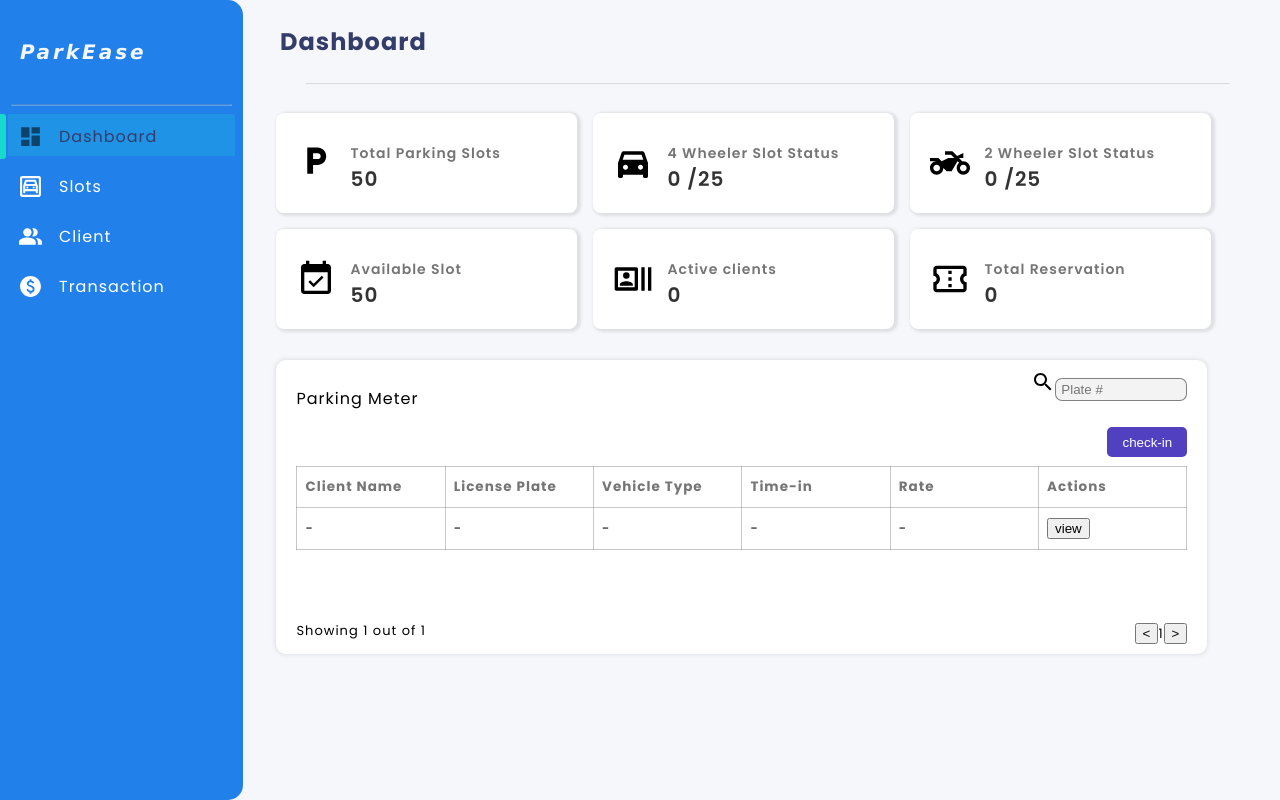
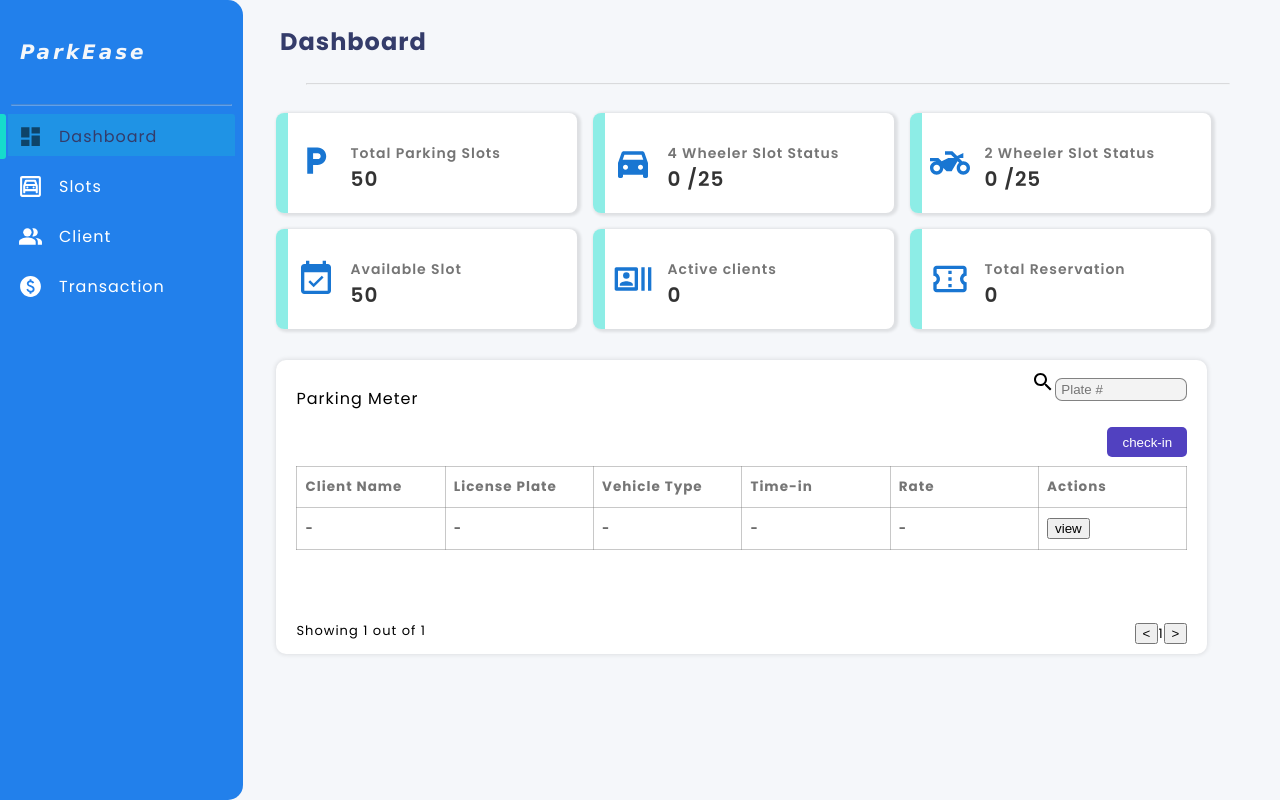
Before and after one commit to froyd03/Parking-Managment-System, a React (Vite) app: page / in a window 1280 px wide. Built offline with nearby package versions, Linux system fonts and the light colour scheme.

Commit message:
added temporary storage and some additional design

```diff
--- a/src/pages/Client/Client.css
+++ b/src/pages/Client/Client.css
@@ -1,23 +1,33 @@
 
-.main-content {
-    padding: 30px;
+
+.main-content hr{
+    margin-bottom: 25px;
 }
 
+.main-content h3 {
+    font-size: 24px;
+    margin: 1em 0 1em 1em;
+    font-weight: bold;
+    color: #343c6a;
+}
 
-
+.main-content label {
+    margin-left: 2%;
+}
 
 /* Dashboard Styles */
 .dashboard-grid {
     display: grid;
     grid-template-columns: repeat(auto-fit, minmax(250px, 1fr));
-    gap: 20px;
+    gap: 15px;
     margin-bottom: 30px;
+    margin-left: 2%;
 }
 
 .dashboard-item {
     background-color: #ffffff;
     border-radius: 10px;
-    padding: 20px;
+    padding: 10px;
     box-shadow: 0 4px 6px rgba(0, 0, 0, 0.1);
     display: flex;
     align-items: center;
@@ -57,6 +67,7 @@
     background-color: #ffffff;
     padding: 20px;
     border-radius: 10px;
+    margin-left: 2%;
     box-shadow: 0 4px 6px rgba(0, 0, 0, 0.1);
 }
 
@@ -110,6 +121,7 @@ select:focus {
     border: 1px solid #ddd;
     margin-bottom: 20px;
     font-size: 16px;
+    margin-left: 2%;
     background-color: #fff;
 }
 
--- a/src/pages/Client/Client.jsx
+++ b/src/pages/Client/Client.jsx
@@ -3,8 +3,38 @@ import VIP from '@mui/icons-material/StarBorderOutlined';
 import Guest from '@mui/icons-material/HelpOutlineOutlined';
 import Member from '@mui/icons-material/PersonOutlined';
 import Record from '../../components/Record.jsx'
+import { useEffect, useRef, useState } from 'react';
+
 
 export default function Client(){
+
+    const tableRow = JSON.parse(localStorage.getItem("data")) || [];
+    const [sort, setSort] = useState(tableRow);
+
+
+    function handleSort(e){
+        if(e.target.value === "all"){
+            setSort([...tableRow])
+        }else if(e.target.value === "VIP"){
+            const sortVIP = tableRow.filter(value => {
+                return value.clientType === "VIP"
+            })
+            setSort([...sortVIP])
+
+        }else if(e.target.value === "guest"){
+            const sortGuest = tableRow.filter(value => {
+                return value.clientType === "Guest"
+            })
+
+            setSort([...sortGuest])
+        }else if(e.target.value === "member"){
+            const sortMember = tableRow.filter(value => {
+                return value.clientType === "Member"
+            })
+            setSort([...sortMember])
+        }
+    }
+
     return(
         <section>
 
@@ -17,7 +47,8 @@ export default function Client(){
             <div className="main-wrapper">
 
                 <div className="main-content">
-                    <h2>Client Type</h2>
+                    <h3>Client Type</h3>
+                    <hr />
                         <div className="dashboard-grid">
                             <div className="dashboard-item">
                                 <div className="dashboard-icon">
@@ -49,8 +80,8 @@ export default function Client(){
                                 </div>
                             </div>
                         </div>
-                    <label for="clientTypeSort">Sort by Client Type:</label>
-                    <select id="clientTypeSort" onchange="sortClientData()">
+                    <label htmlFor="clientTypeSort">Sort by Client Type:</label>
+                    <select onChange={handleSort} id="clientTypeSort" >
                         <option value="all">All</option>
                         <option value="member">Members</option>
                         <option value="VIP">VIP Members</option>
@@ -69,14 +100,22 @@ export default function Client(){
                                         <th></th>
                                     </tr>
                                 </thead>
-                                <tbody id="clientTableBody"></tbody>
+                                <tbody id="clientTableBody">
+                                    {sort.map((value, index) =>
+                                        <tr key={index}>
+                                            <td>{index}</td>
+                                            <td>{value.ClientName}</td>
+                                            <td>{value.licensePlate}</td>
+                                            <td>{value.clientType}</td>
+                                        </tr>)}
+                                </tbody>
                             </table>
                         </div>
                     </div>
                     <div id="pagination-controls">
-                        <button id="prevPageBtn" className="pagination-btn" onclick="changePage(-1)">Prev</button>
+                        <button id="prevPageBtn" className="pagination-btn" >Prev</button>
                         <span id="pageInfo">Page 1 of 1</span>
-                        <button id="nextPageBtn" className="pagination-btn" onclick="changePage(1)">Next</button>
+                        <button id="nextPageBtn" className="pagination-btn" >Next</button>
                     </div>
                 </div>
             </div>
--- a/src/pages/Dashboard/Dashboard.css
+++ b/src/pages/Dashboard/Dashboard.css
@@ -45,8 +45,20 @@ section{
     padding: 30px 0px 0px 20px;
     background-color: white;
     border-radius: 8px;
+    position: relative;
     transition: transform 0.3s ease, box-shadow 0.3s ease;
     box-shadow: 2px 1px 3px 2px rgba(0, 0, 0, 0.096);
+}
+
+.total-slot::before{
+    content: "";
+    position: absolute;
+    left: 0;
+    top: 0;
+    width: 12px;
+    height: 100%;
+    border-radius: 8px 0px 0px 8px;
+    background-color: #16dbcb7c;
 }
 
 .total-slot:hover,
--- a/src/pages/Dashboard/Dashboard.jsx
+++ b/src/pages/Dashboard/Dashboard.jsx
@@ -9,15 +9,20 @@ import RecentActorsOutlinedIcon from '@mui/icons-material/RecentActorsOutlined';
 import SearchIcon from '@mui/icons-material/Search';
 import Record from '../../components/Record.jsx'
 
+
 export default function Dashboard(){
 
-    const [tableRow, setTableRow] = useState([
-                                        {ClientName: "-",
-                                        licensePlate: "-",
-                                        vehicleType: "-",
-                                        timeIn: "-",
-                                        Rate: "-",
-                                        Actions: "-"}])
+     const [tableRow, setTableRow] = useState(() => {
+        return JSON.parse(localStorage.getItem("data")) ||
+            [{ClientName: "-",
+            licensePlate: "-",
+            vehicleType: "-",
+            clientType: "-",
+            timeIn: "-",
+            Rate: "-",
+            Actions: "-"}];
+     });
+
 
     const [showForm, setShowForm] = useState(false);
     const [isShowDetails, setShowDetails] = useState(false);
@@ -123,6 +128,7 @@ export default function Dashboard(){
                 ClientName:  nameInput.current.value,
                 licensePlate: plateInpt.current.value.toUpperCase(),
                 vehicleType: vehicleRbtn.current.checked ? "Car" : "Motorcycle",
+                clientType: clientOpt.current.value,
                 timeIn: formatDate(),
                 Rate: vehicleRbtn.current.checked ? "₱15/hr" : "₱7/hr",
             }
@@ -162,12 +168,27 @@ export default function Dashboard(){
         }
     }
 
-    const [fourWheelStatus, setFourWheel] = useState(0);
-    const [twoWheelStatus, setTwoWheel] = useState(0);
-    const [availSlot, setAvailSlot] = useState();
+    const [fourWheelStatus, setFourWheel] = useState(() => {
+        let count = 0;
+        tableRow.forEach(value => {
+            if(value.vehicleType === "Car") count++;
+        })
+        return count;
+    });
+
+    const [twoWheelStatus, setTwoWheel] = useState(() => {
+        let count = 0;
+        tableRow.forEach(value => {
+            if(value.vehicleType === "Motorcycle") count++;
+        })
+        return count;
+    });
+
+    const [availSlot, setAvailSlot] = useState(0);
     const [activeClient, setActive] = useState(0);
 
     useEffect(()=> {
+        localStorage.setItem("data", JSON.stringify(tableRow));
         setAvailSlot(50-(fourWheelStatus + twoWheelStatus))
         setActive(fourWheelStatus + twoWheelStatus)
     }, [tableRow])
@@ -180,24 +201,27 @@ export default function Dashboard(){
                 <hr />
                 <div className="manage">
                 <div className="park-manager">
-                    <Record icon={<LocalParkingIcon sx={{fontSize: 35}} className='icon'/>}
+                    <Record icon={<LocalParkingIcon
+                                    color='primary'
+                                    sx={{fontSize: 35}}
+                                    className='icon'/>}
                         title="Total Parking Slots"
                         number={50}/>
-                    <Record icon={<DirectionsCarFilledIcon sx={{fontSize: 40}} className='icon'/>}
+                    <Record icon={<DirectionsCarFilledIcon color='primary' sx={{fontSize: 40}} className='icon'/>}
                         title="4 Wheeler Slot Status"
                         number={fourWheelStatus}
                         total="/25"/>
-                    <Record icon={<TwoWheelerOutlinedIcon sx={{fontSize: 40}} className='icon'/>}
+                    <Record icon={<TwoWheelerOutlinedIcon color='primary' sx={{fontSize: 40}} className='icon'/>}
                         title="2 Wheeler Slot Status"
                         number={twoWheelStatus}
                         total="/25"/>
-                    <Record icon={<EventAvailableIcon sx={{fontSize: 40}} className='icon'/>}
+                    <Record icon={<EventAvailableIcon color='primary' sx={{fontSize: 40}} className='icon'/>}
                         title="Available Slot"
                         number={availSlot}/>
-                    <Record icon={ <RecentActorsOutlinedIcon sx={{fontSize: 40}} className='icon'/>}
+                    <Record icon={ <RecentActorsOutlinedIcon color='primary' sx={{fontSize: 40}} className='icon'/>}
                         title="Active clients"
                         number={activeClient}/>
-                    <Record icon={<ConfirmationNumberOutlinedIcon sx={{fontSize: 40}} className='icon'/>}
+                    <Record icon={<ConfirmationNumberOutlinedIcon color='primary' sx={{fontSize: 40}} className='icon'/>}
                         title="Total Reservation"
                         number={0}/>
                 </div>
@@ -309,4 +333,5 @@ export default function Dashboard(){
 
         </section>
     )
+
 }
```
Also changed, not shown: 1 other file (tests, documents, lock files or other folders).
